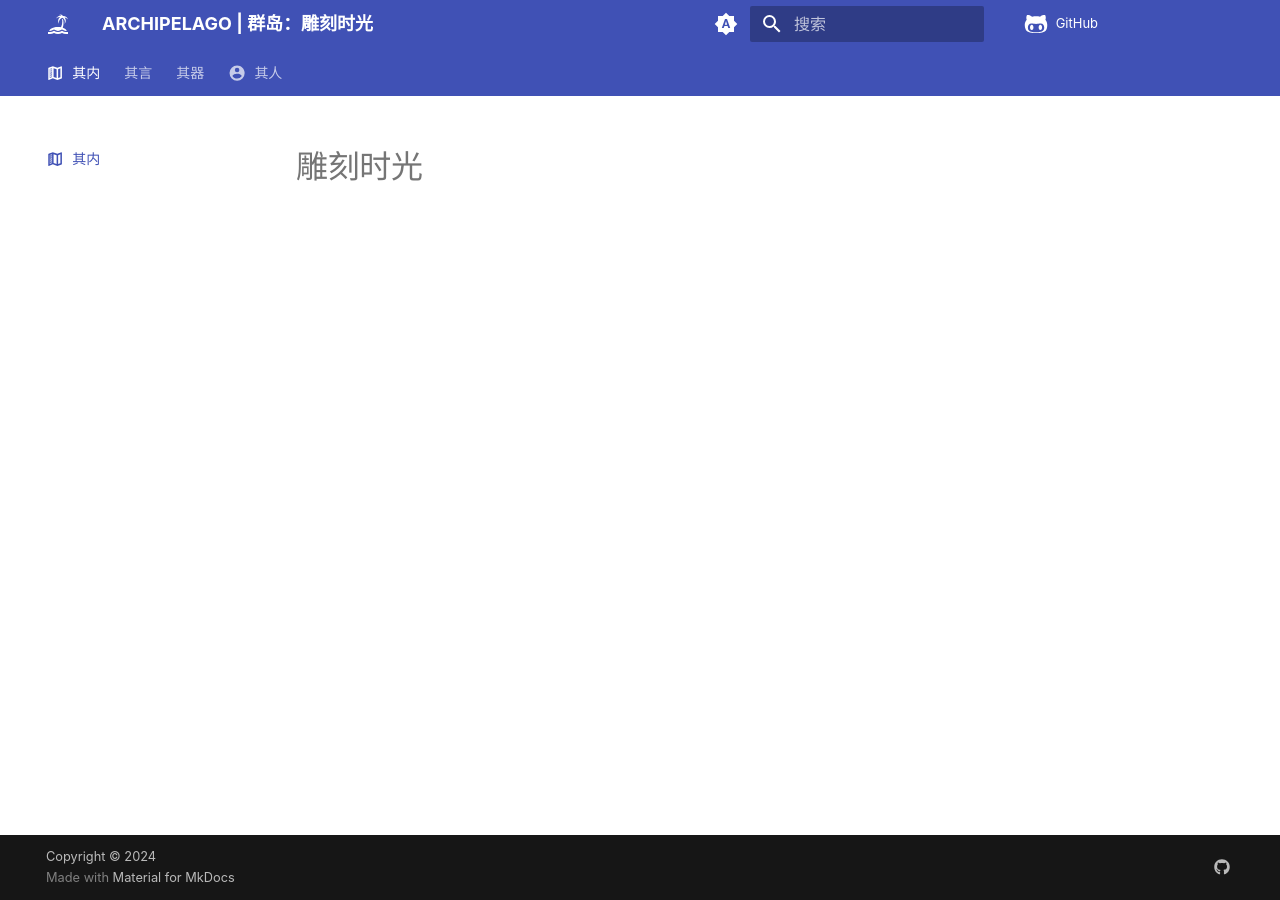
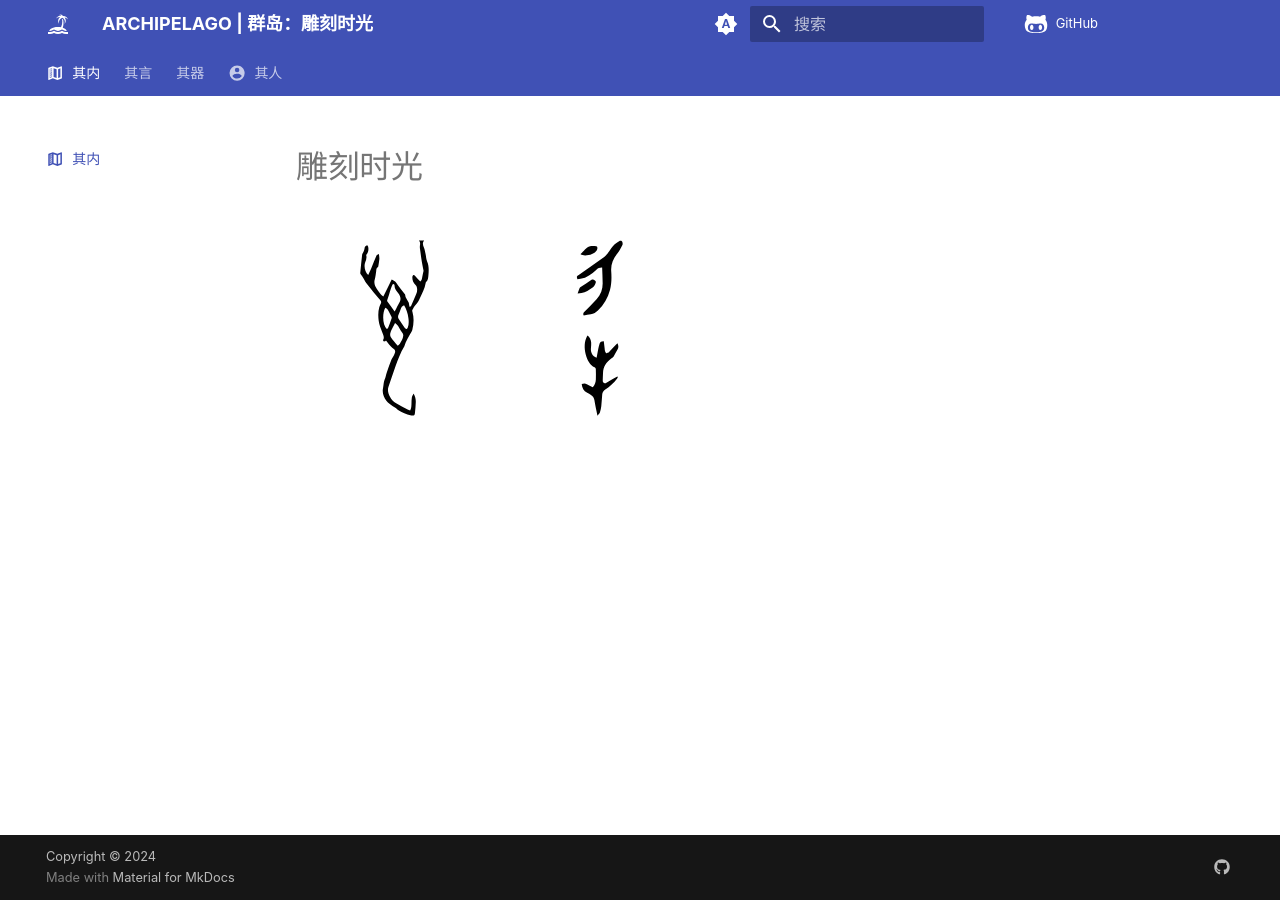
Before and after one commit to qundao/qundao.github.io, an MkDocs documentation site: the page built from docs/index.md, in a window 1280 px wide. Built offline with MkDocs 1.6.1 and Material for MkDocs 9.7.7, drawn with Linux system fonts in a browser that asks for light colours; some web fonts are replaced; comment, search, counter and statistics services are not loaded.

Commit message:
Update index

```diff
--- a/docs/index.md
+++ b/docs/index.md
@@ -5,3 +5,6 @@ icon: material/map-legend
 ---
 
 # 雕刻时光
+
+![萬](images/萬.svg){ width=200px }
+![物](images/物.svg){ width=200px }
```
Also changed, not shown: docs/images/物.svg (added), docs/images/萬.svg (added).
